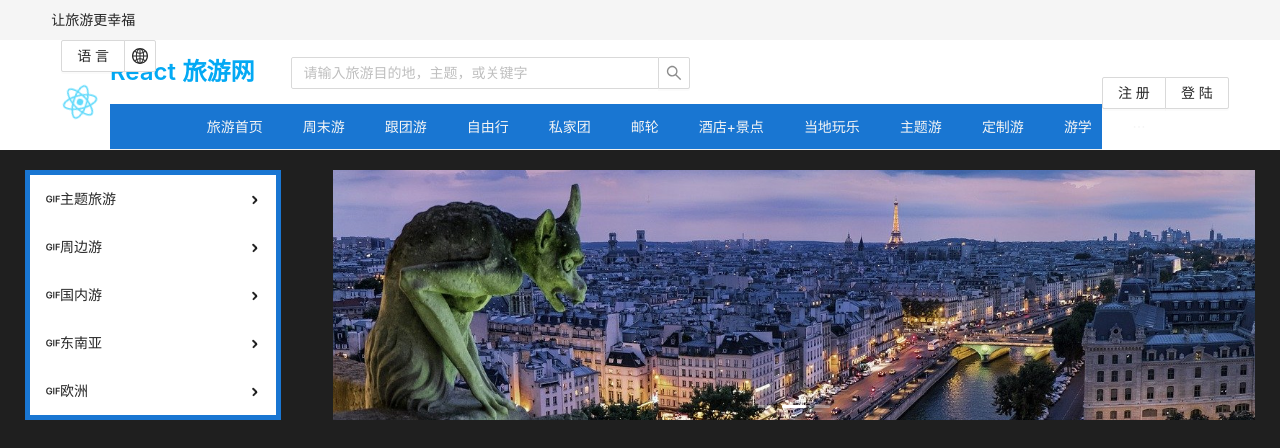
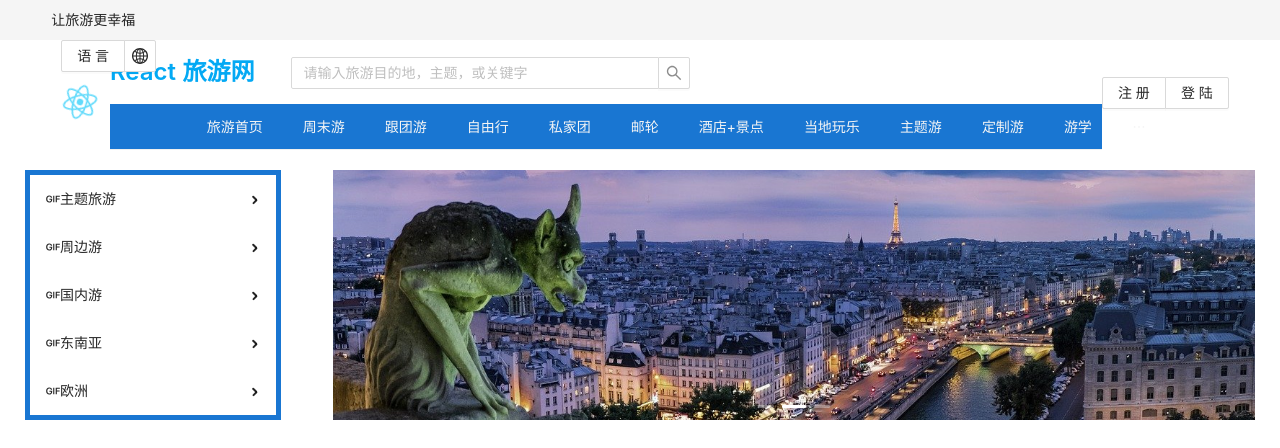
Before and after one commit to chenmiaochao/react-travel, a React (Create React App) app: page / in a window 1280 px wide. Shown: the top 448 px of the page. Built offline with nearby package versions, Linux system fonts and the light colour scheme.

Commit message:
router!!!!

```diff
--- a/package.json
+++ b/package.json
@@ -11,9 +11,11 @@
     "@types/node": "^12.20.7",
     "@types/react": "^17.0.3",
     "@types/react-dom": "^17.0.3",
+    "@types/react-router-dom": "^5.1.7",
     "antd": "^4.15.1",
     "react": "^17.0.2",
     "react-dom": "^17.0.2",
+    "react-router-dom": "^5.2.0",
     "react-scripts": "4.0.3",
     "typescript": "^4.2.4",
     "web-vitals": "^1.1.1"
--- a/src/App.module.css
+++ b/src/App.module.css
@@ -1,9 +1,3 @@
 .App {
-  background-color: rgba(0,0,0,0.88);
+  /* background-color: rgba(0,0,0,0.88); */
 }
-
-.page-content{
-  width: 1230px;
-  margin: 0 auto;
-  min-height: 75vh;
-}
--- a/src/App.tsx
+++ b/src/App.tsx
@@ -1,45 +1,14 @@
 import React from 'react';
 import styles from './App.module.css';
-import { Header, Footer, SideMenu, Carousel, ProductCollection, BussinessPartners } from "./components";
-import { Row, Col, Typography } from 'antd';
-import { productList1, productList2, productList3} from './mockups'
-import sideImage from './assets/images/sider_2019_12-09.png';
-import sideImage2 from './assets/images/sider_2019_02-04.png';
-import sideImage3 from './assets/images/sider_2019_02-04-2.png';
-
-
+import { BrowserRouter, Route } from 'react-router-dom'
+import { HomePage } from './pages'
 function App() {
   return (
     <div className={styles.App}>
-      <Header />
-      {/* 页面内容 */}
-      <div className={styles['page-content']}>
-        <Row style={{marginTop: 20}}>
-          <Col span={6}>
-            <SideMenu />
-          </Col>
-          <Col span={18}>
-            <Carousel />
-          </Col>
-        </Row>
-        <ProductCollection
-          title={<Typography.Title level={3} type="warning">爆款推荐</Typography.Title>}
-          sideImage={sideImage}
-          products={productList1}
-        />
-        <ProductCollection
-          title={<Typography.Title level={3} type="secondary">新品上市</Typography.Title>}
-          sideImage={sideImage2}
-          products={productList2}
-        />
-        <ProductCollection
-          title={<Typography.Title level={3} type="success">国内游推荐</Typography.Title>}
-          sideImage={sideImage3}
-          products={productList3}
-        />
-        <BussinessPartners />
-      </div>
-      <Footer />
+      <BrowserRouter>
+        <Route exact path="/" component={HomePage}/>
+        <Route path="/signIn" render={()=> <h1>登录页面</h1>} />
+      </BrowserRouter>
     </div>
   );
 }
--- a/src/components/productCollection/ProductImage.tsx
+++ b/src/components/productCollection/ProductImage.tsx
@@ -10,7 +10,7 @@ interface PropsType {
 
 export const ProductImage: React.FC<PropsType> = ({id, size, imageSrc, title, price}) => {
     return <>
-        {size=="large" ? (
+        {size==="large" ? (
             <Image src={imageSrc} height={285} width={490} />
         ) : (
             <Image  src={imageSrc} height={120} width={240} />
--- /dev/null
+++ b/src/pages/home/HomePage.module.css
@@ -0,0 +1,5 @@
+.page-content{
+    width: 1230px;
+    margin: 0 auto;
+    min-height: 75vh;
+  }
--- /dev/null
+++ b/src/pages/home/HomePage.tsx
@@ -0,0 +1,48 @@
+import React from 'react'
+import { Header, Footer, SideMenu, Carousel, ProductCollection, BussinessPartners } from "../../components";
+import { Row, Col, Typography } from 'antd';
+import { productList1, productList2, productList3 } from './mockups'
+import sideImage from '../../assets/images/sider_2019_12-09.png';
+import sideImage2 from '../../assets/images/sider_2019_02-04.png';
+import sideImage3 from '../../assets/images/sider_2019_02-04-2.png';
+import styles from "./HomePage.module.css"
+
+import { Link } from 'react-router-dom'
+
+export class HomePage extends React.Component {
+    render() {
+        return (
+            <>
+                <Header />
+                {/* 页面内容 */}
+                <div className={styles['page-content']}>
+                    <Row style={{ marginTop: 20 }}>
+                        <Col span={6}>
+                            <SideMenu />
+                        </Col>
+                        <Col span={18}>
+                            <Carousel />
+                        </Col>
+                    </Row>
+                    <ProductCollection
+                        title={<Typography.Title level={3} type="warning">爆款推荐</Typography.Title>}
+                        sideImage={sideImage}
+                        products={productList1}
+                    />
+                    <ProductCollection
+                        title={<Typography.Title level={3} type="secondary">新品上市</Typography.Title>}
+                        sideImage={sideImage2}
+                        products={productList2}
+                    />
+                    <ProductCollection
+                        title={<Typography.Title level={3} type="success">国内游推荐</Typography.Title>}
+                        sideImage={sideImage3}
+                        products={productList3}
+                    />
+                    <BussinessPartners />
+                </div>
+                <Footer />
+            </>
+        )
+    }
+}
--- /dev/null
+++ b/src/pages/home/index.ts
@@ -0,0 +1 @@
+export * from './HomePage'
--- /dev/null
+++ b/src/pages/index.ts
@@ -0,0 +1 @@
+export * from './home'
```
Also changed, not shown: src/pages/home/mockups.ts (renamed from src/mockups.ts), 1 other file (tests, documents, lock files or other folders).
